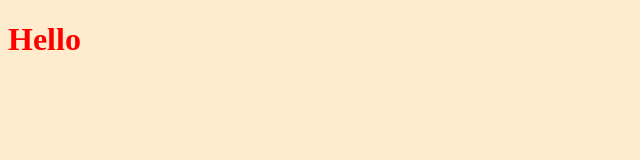
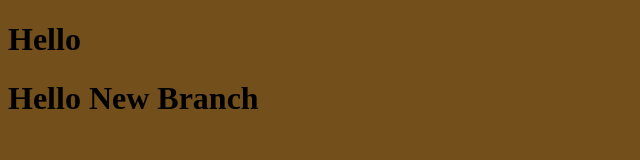
Before and after one commit to ahmess46/project, a plain HTML site: page index.html in a window 1280 px wide. Shown: the whole page, without its empty margins (0-640 px from the left). Drawn offline with Linux system fonts and the light colour scheme.

Commit message:
Updated my Branch

```diff
--- a/index.html
+++ b/index.html
@@ -9,6 +9,7 @@
 </head>
 <body>
     <h1>Hello</h1>
+    <h1>Hello New Branch </h1>
 
 
     <script src="app.js"></script>
--- a/style.css
+++ b/style.css
@@ -1,6 +1,6 @@
 h1 {
-    color: red;
+    color: black;
 }
 body{
-    background: blanchedalmond;
+    background: rgb(114, 79, 27);
 }
```
